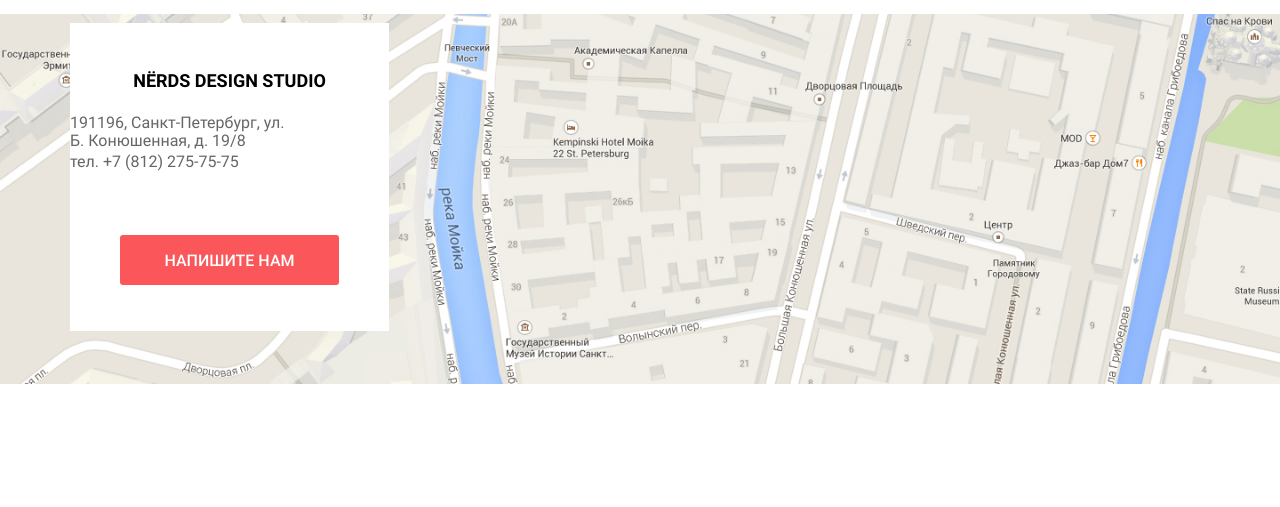
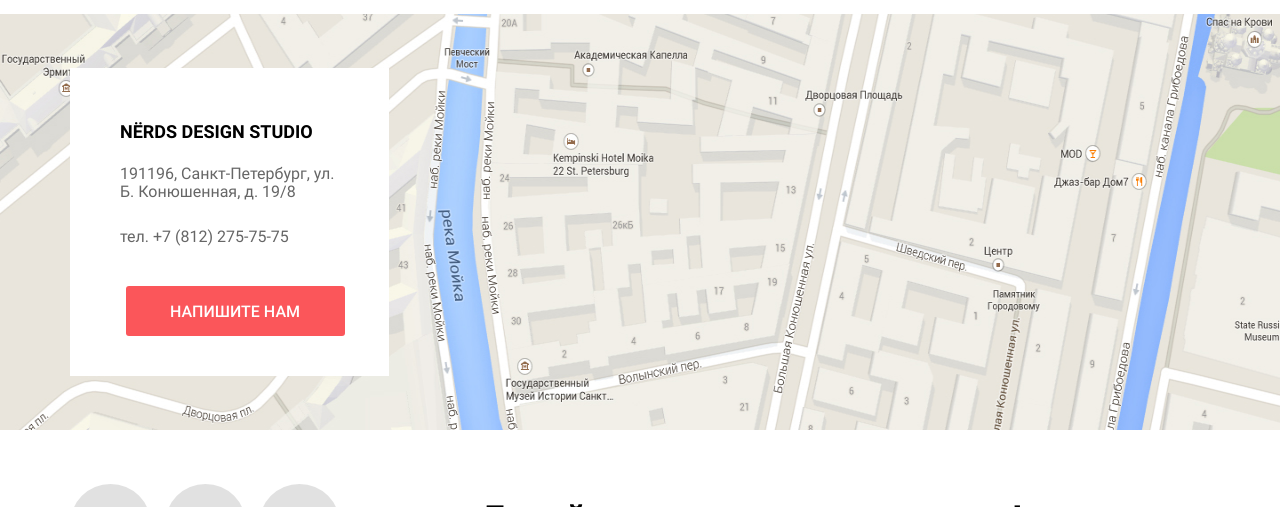
Before and after one commit to fedor-m/1694945-nerds-30, a plain HTML site: page index.html in a window 1280 px wide. Shown: the part 1810-2317 px from the top of the page. Drawn offline with Linux system fonts and the light colour scheme.

Commit message:
Изменены стили
Изменено позиционирование блока с картой и модального окна относительно нижней части сайта, изменена вёрстка блока с соцсетями и скидкой

```diff
--- a/css/styles.css
+++ b/css/styles.css
@@ -116,7 +116,7 @@ a {
   margin-left: auto;
   margin-right: auto;
   width: 219px;
-  margin-top: 61px;
+  margin-top: 37px;
 }
 
 .button-order {
@@ -1006,35 +1006,49 @@ img {
 
 /*Контактная информация (нижняя часть)*/
 
+.main-footer {
+  position: relative;
+}
+
 .contacts .container {
-  padding-top: 80px;
   position: relative;
+  padding-top: 36px;
 }
 
 .map {
   position: relative;
   padding-top: 80px;
+  height: 416px;
 }
 
-.map-wrapper {
-  width: 100%;
+.map-img {
+  max-width: 1440px;
   height: 416px;
+  position: absolute;
+  margin: 0 auto;
 }
 
 .about-us {
   width: 319px;
   height: 308px;
   background-color: var(--basic-white);
-  position: absolute;
-  bottom: 140px;
+  /* position: absolute; */
+  /* bottom: 140px; */
+  /* margin-bottom: 196px; */
+  /* margin-top: -147px; */
+  z-index: 2;
+  position: relative;
+  /* margin-left: auto; */
+  padding-left: 50px;
+  padding-right: 39px;
 }
 
 .our-title {
   font-size: 18px;
   line-height: 30px;
   text-transform: uppercase;
-  margin-top: 43px;
-  text-align: center;
+  /* margin-top: 43px; */
+  padding-top: 49px;
 }
 
 .our-address {
@@ -1042,6 +1056,7 @@ img {
   font: inherit;
   line-height: 18px;
   width: 230px;
+  padding-bottom: 24px;
 }
 
 .our-telephone {
@@ -1050,23 +1065,24 @@ img {
   line-height: 18px;
 }
 
-/*Блок со скидкой*/
-
-.discount-header {
-  font-size: 36px;
-  line-height: 10px;
-}
-
-.discount-description {
-  line-height: 22px;
-  color: var(--basic-black-social);
-}
-
 /*Модальное окно*/
 
 .modal {
   width: 960px;
-  background-color: transparent;
+  background-color: var(--basic-white);
+  left: 50%;
+  transform: translateX(-50%);
+  position: absolute;
+  /* top: -68px; */
+  filter: drop-shadow(0px 4px 4px rgba(0, 0, 0, 0.25));
+  z-index: 3;
+  height: 590px;
+  bottom: 124px;
+  display: none;
+}
+
+.modal.opened {
+  display: block;
 }
 
 .modal-content {
@@ -1138,6 +1154,7 @@ img {
   border-radius: 3px;
   color: var(--basic-black-social);
   font: inherit;
+  line-height: 18px;
 }
 
 .modal-input:focus, .modal-textarea:focus {
@@ -1155,9 +1172,12 @@ img {
 }*/
 
 .social-networks .container {
-  display: grid;
-  grid-template-columns: 267px 1fr;
-  gap: 139px;
+  /* display: grid; */
+  /* grid-template-columns: 267px 1fr; */
+  /* gap: 139px; */
+  padding-top: 134px;
+  display: flex;
+  justify-content: space-between;
 }
 
 .social-networks-list {
@@ -1212,3 +1232,20 @@ img {
   width: 21px;
   height: 21px;
 }
+
+/*Блок со скидкой*/
+
+.discount {
+  /* width: auto; */
+  padding-right: 188px;
+}
+
+.discount-header {
+  font-size: 36px;
+  line-height: 10px;
+}
+
+.discount-description {
+  line-height: 22px;
+  color: var(--basic-black-social);
+}
```
